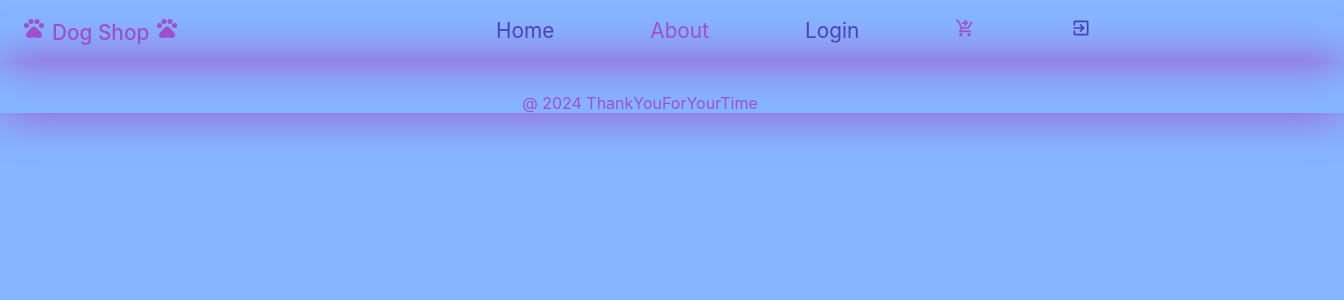
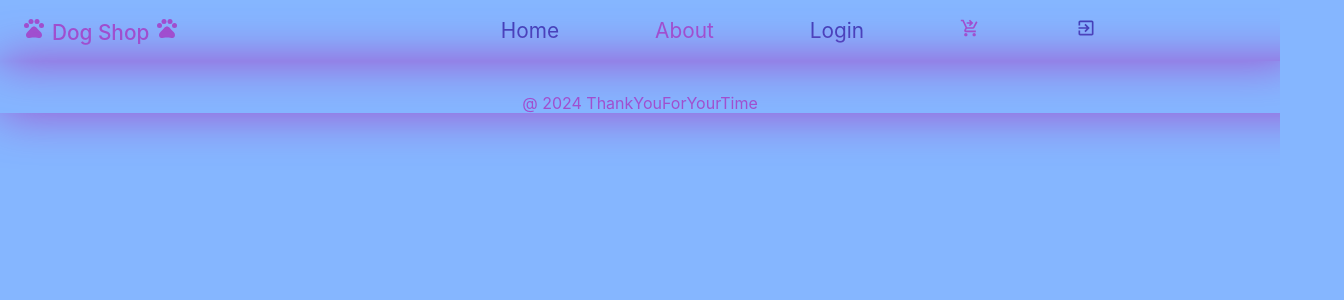
Before and after one commit to larissaa0404/dog_shop, a React (Create React App) app: page / in a window 1280 px wide. Shown: the top 300 px of the page, 1344 px wide, since content can reach past the window. Built offline with nearby package versions, Linux system fonts and the light colour scheme.

Commit message:
Update App.css

```diff
--- a/src/App.css
+++ b/src/App.css
@@ -5,15 +5,17 @@
   text-align: center;
   background-color: rgb(133, 182, 255);
   background-size: cover;
+  overflow-x: hidden;
 }
 .container{
+  position: relative;
   margin: 0;
   width: 100%;
   color: rgb(64, 64, 185);
   padding: 1rem;
   font-size: 1.3rem;
   padding-bottom: 1rem;
-  padding-right: 3rem;
+  padding-right: 0rem;
   box-shadow: 0px 0px 3rem 0px #a04fcf ;
 }
 .justify-content-md-between{
```
